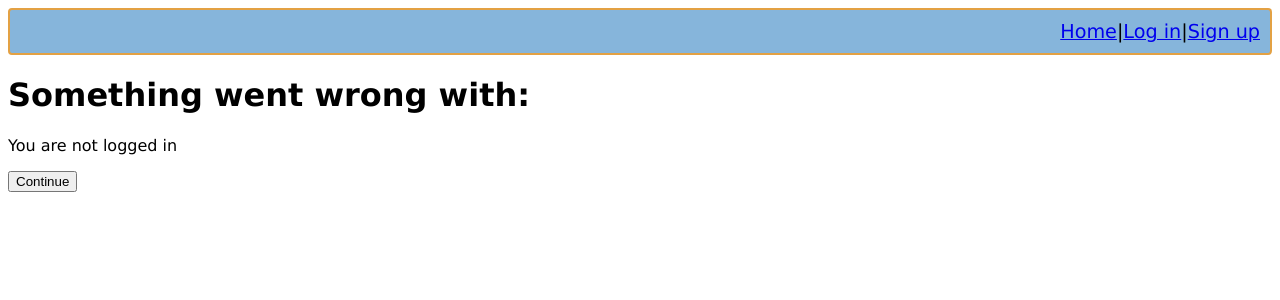
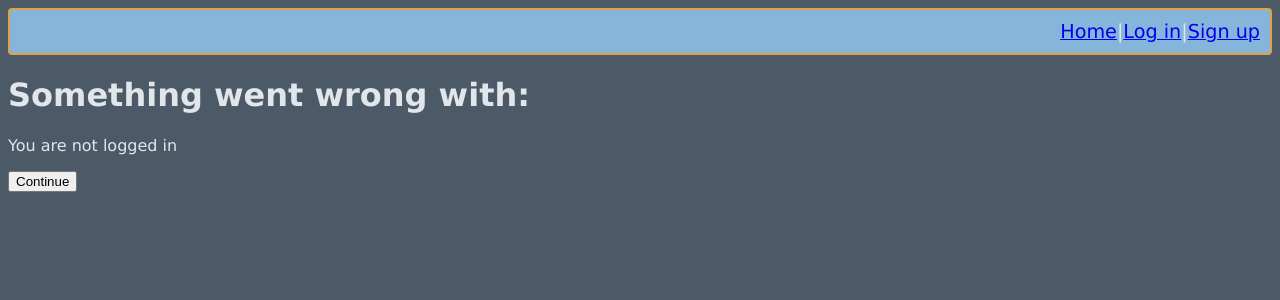
Before and after one commit to Jaime-alv/connect, a Flask app: page /inc in a window 1280 px wide. Shown: the top 300 px of the page. Run offline with Flask 2, Linux system fonts and the light colour scheme.

Commit message:
Add background colour

```diff
--- a/crm/static/css/style.css
+++ b/crm/static/css/style.css
@@ -1,5 +1,8 @@
 body{
-font-family: Verdana}
+font-family: Verdana;
+background: #4b5a66;
+color: #e1e6eb
+}
 
 #main{
 }
```
